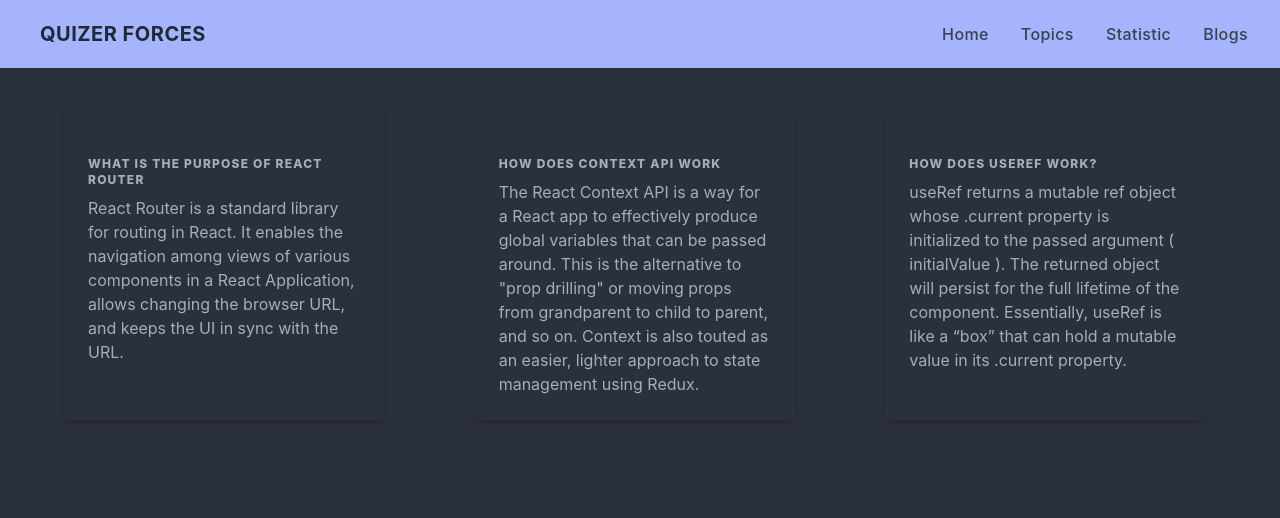
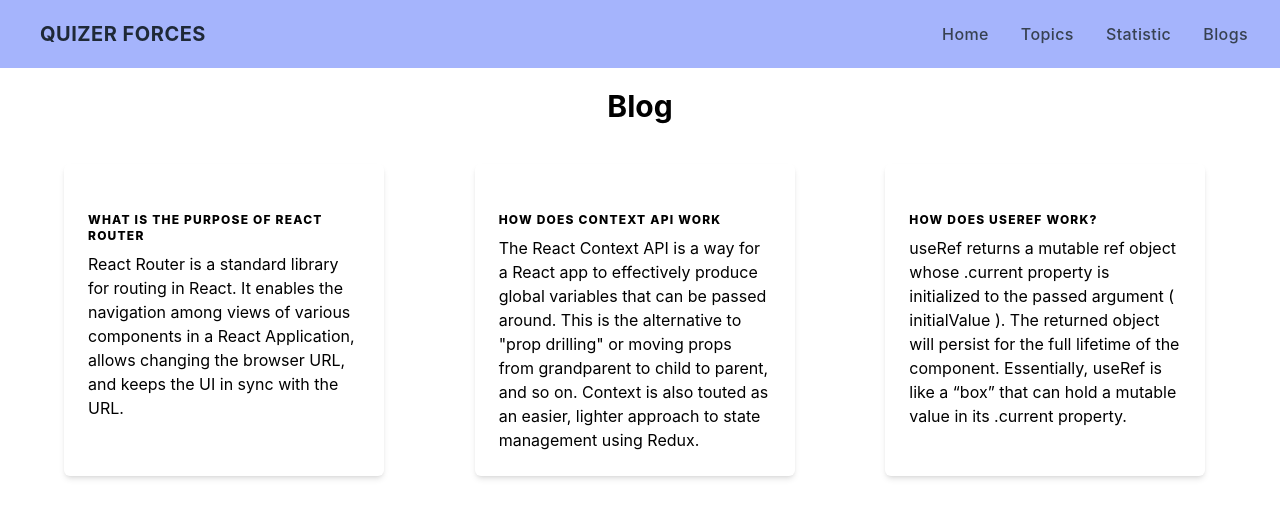
Before and after one commit to nabilAhmedN/quizer-forces, a React (Create React App) app: page /blog in a window 1280 px wide. Shown: the top 518 px of the page. Built offline with nearby package versions, Linux system fonts and the light colour scheme.

Commit message:
deploy error handler added

```diff
--- a/public/index.html
+++ b/public/index.html
@@ -1,5 +1,5 @@
 <!DOCTYPE html>
-<html lang="en" data-theme ='dark'>
+<html lang="en">
   <head>
     <meta charset="utf-8" />
     <link rel="icon" href="%PUBLIC_URL%/favicon.ico" />
--- a/src/components/Blog/Blog.js
+++ b/src/components/Blog/Blog.js
@@ -4,7 +4,10 @@ import React from 'react'
 const Blog = () => {
 
     return (
-        <div className='grid mt-10 ml-16 sm:grid-cols-1  lg:grid-cols-3 gap-4  '>
+
+        <div className=''>
+            <h2 className='text-3xl font-bold text-center mt-5 mb-5'> Blog </h2>
+            <div className='grid mt-10 ml-16 sm:grid-cols-1  lg:grid-cols-3 gap-4  '>
             <div className="max-w-xs p-6 rounded-md shadow-md dark:bg-gray-900 dark:text-gray-50">
                 <div className="mt-6 mb-2">
                     <span className="block text-xs font-extrabold tracking-widest uppercase dark:text-violet-400">What is the purpose of react router</span>
@@ -20,10 +23,11 @@ const Blog = () => {
             <div className="max-w-xs p-6 rounded-md shadow-md dark:bg-gray-900 dark:text-gray-50">
                 <div className="mt-6 mb-2">
                     <span className="block text-xs font-extrabold tracking-widest uppercase dark:text-violet-400">How does useRef work?
-</span>
+            </span>
                 </div>
                 <p className="dark:text-gray-100">useRef returns a mutable ref object whose .current property is initialized to the passed argument ( initialValue ). The returned object will persist for the full lifetime of the component. Essentially, useRef is like a “box” that can hold a mutable value in its .current property.</p>
             </div>
+        </div>
         </div>
 
     );
--- a/src/components/Header/Header.js
+++ b/src/components/Header/Header.js
@@ -7,7 +7,7 @@ const Header = () => {
         <div >
             <img className='header h-28' src={quiz} alt="" />
             <h1 className='text-center font-extrabold text-4xl text-black'>Welcome to the Quizer Forces Planet</h1>
-            <p ></p>
+            <p className='text-center font-extrabold text-lg text-black'>Using the Quizer Forces as assistance. Everything turns out to be really straightforward. This website allows you to take a quiz.</p>
         </div>
     );
 };
--- a/src/components/Statistic/Statistic.js
+++ b/src/components/Statistic/Statistic.js
@@ -8,7 +8,7 @@ const Statistic = () => {
     console.log(data);
     return (
 
-        <div>
+        <div className=''>
             <h2 className='text-3xl font-bold text-center mt-5 mb-5'> Statistic </h2>
             <ResponsiveContainer width="90%" height={400}>
                 <AreaChart width={500} height={300} data={data}>
--- a/src/components/Topics/Topics.js
+++ b/src/components/Topics/Topics.js
@@ -12,7 +12,7 @@ const Topics = () => {
 
     return (
 
-        <div>
+        <div className=''>
             <Header/>
             <hr />
             <h2 className='text-2xl font-bold text-center text-black mt-5 '> Quiz Topic </h2>
--- a/tailwind.config.js
+++ b/tailwind.config.js
@@ -7,5 +7,5 @@ module.exports = {
   theme: {
     extend: {},
   },
-  plugins: [require("daisyui")],
+  plugins: [],
 }
```
Also changed, not shown: 2 other files (tests, documents, lock files or other folders).
